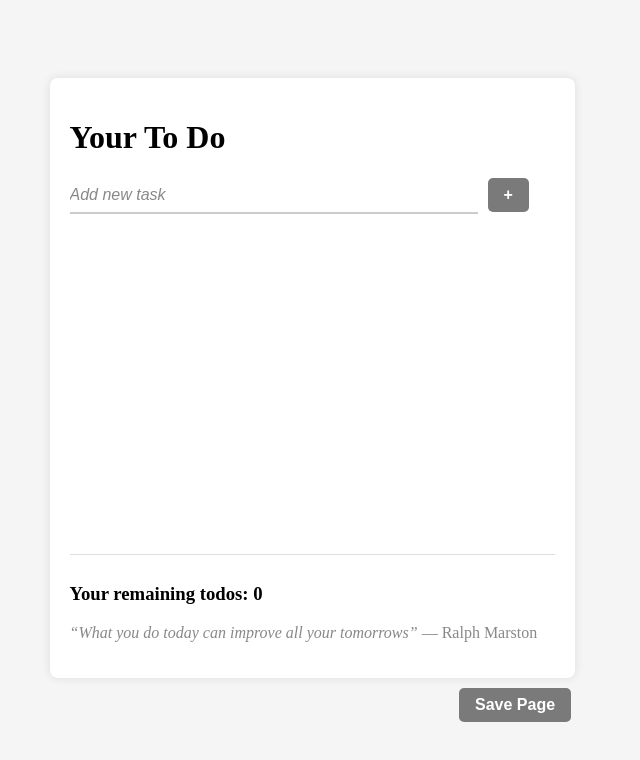
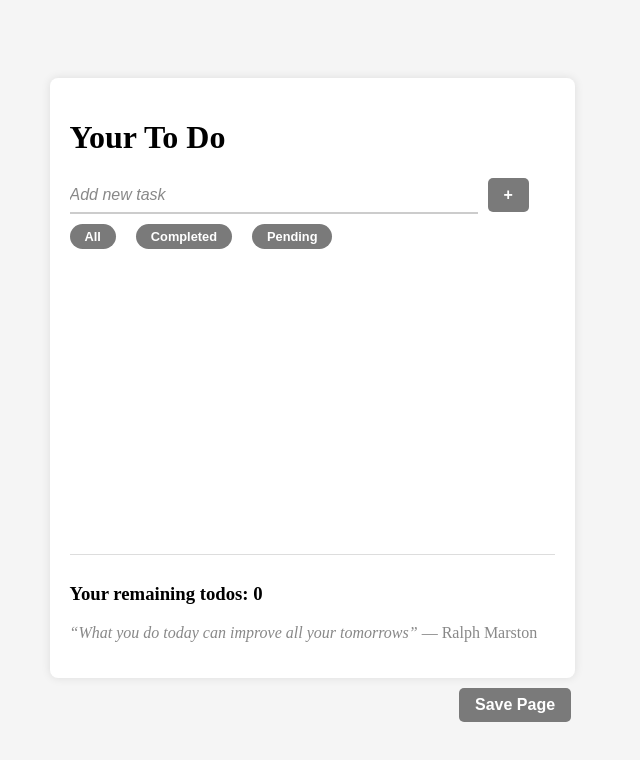
Before and after one commit to upendrakda/To-Do-List, a React (Vite) app: page / in a window 1280 px wide. Shown: the top 760 px of the page, without its empty margins (328-968 px from the left). Built offline with nearby package versions, Linux system fonts and the light colour scheme.

Commit message:
feat: update UI with filter buttons

```diff
--- a/src/App.css
+++ b/src/App.css
@@ -134,6 +134,29 @@ p{
   background-color: black;
 }
 
+/* .btn-group {
+  display: flex;
+  justify-content: flex-start;
+} */
+
+
+.filter-btn{
+  color: white;
+  font-weight: bold;
+  font-size: 0.8rem;
+  border: none;
+  border-radius: 30px;
+  background-color: #7a7a7a;
+  padding: 5px 15px;
+  cursor: pointer;
+  margin: 10px;
+  transition: background-color 0.3s;
+}
+
+.filter-btn:hover{
+  background-color: black;
+}
+
 @media screen and (max-width: 600px) {
   .container {
   width: 310px;
--- a/src/App.jsx
+++ b/src/App.jsx
@@ -75,6 +75,12 @@ function App() {
             onClick={addTask}
           >+</button>
 
+          <div className='btn-group'>
+            <button className="filter-btn" style={{marginLeft:"0px"}}>All</button>
+            <button className="filter-btn">Completed</button>
+            <button className="filter-btn">Pending</button>
+          </div>
+
           {task.map(item => (
           <div className='wrapper' key={item.id}>
             <input
```
